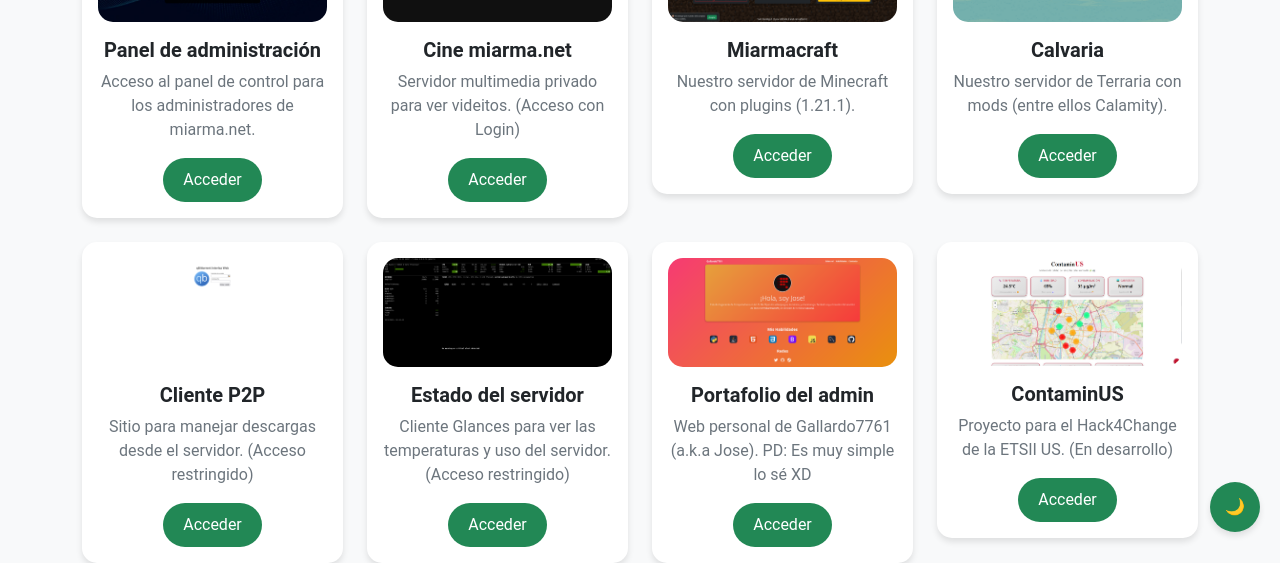
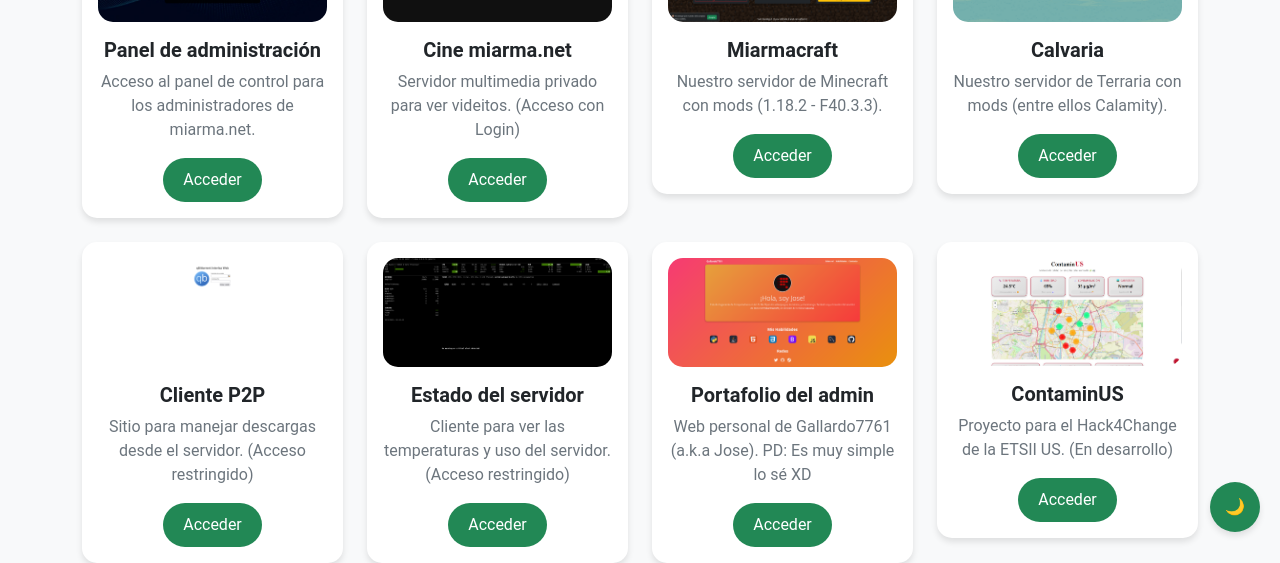
Before and after one commit to Gallardo7761/hub, a React (Vite) app: page / in a window 1280 px wide. Shown: the part 248-811 px from the top of the page. Built offline with nearby package versions, Linux system fonts and the light colour scheme.

Commit message:
changed some info

```diff
--- a/src/common/constants.js
+++ b/src/common/constants.js
@@ -14,7 +14,7 @@
     {
         image: "images/miarmacraft.png",
         title: "Miarmacraft",
-        description: "Nuestro servidor de Minecraft con plugins (1.21.1).",
+        description: "Nuestro servidor de Minecraft con mods (1.18.2 - F40.3.3).",
         link: "https://miarma.net/miarmacraft"
     },
     {
@@ -32,7 +32,7 @@
     {
         image: "images/status.png",
         title: "Estado del servidor",
-        description: "Cliente Glances para ver las temperaturas y uso del servidor. (Acceso restringido)",
+        description: "Cliente para ver las temperaturas y uso del servidor. (Acceso restringido)",
         link: "http://status.miarma.net/"
     },
     {
```
